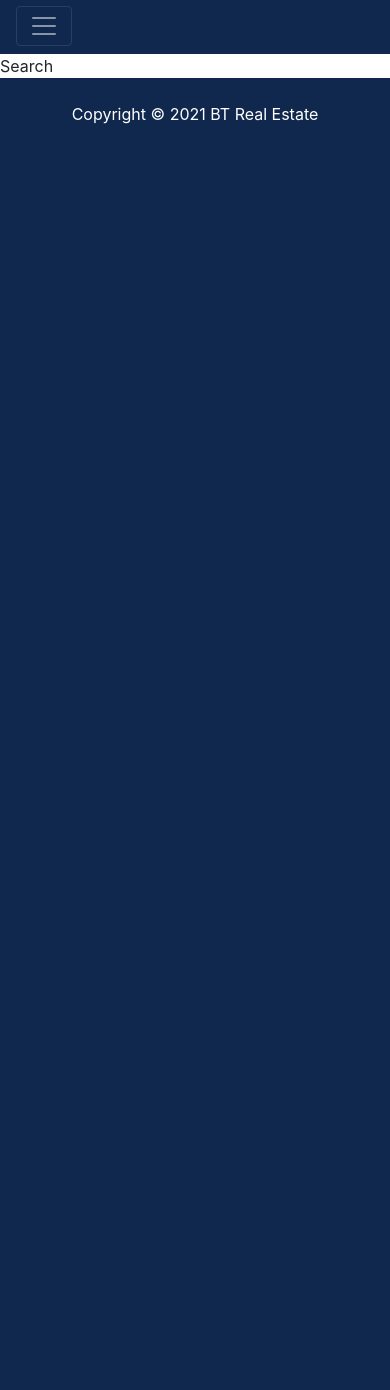
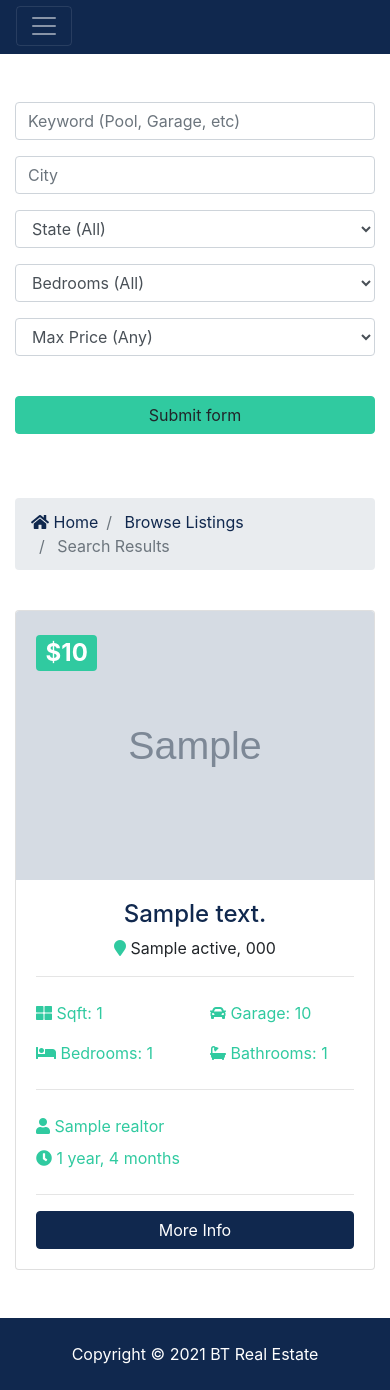
Before and after one commit to brandnpatterson/btre_project, a Django app: page /listings/search in a window 390 px wide; the page is wider, and only the part inside the window is pictured. Shown: the part 1020-2410 px from the top of that part. Before the commit the page ends 1144 px from the top of that part, so only its background shows below. Run offline with Django 3.2, Linux system fonts and the light colour scheme; tables that the repository leaves empty hold one stand-in row (values such as "Sample post"); grey boxes marked "Sample" are stand-in pictures; some libraries are stand-ins or nearby versions.

Commit message:
search listings

```diff
--- /dev/null
+++ b/listings/choices.py
@@ -0,0 +1,85 @@
+bedroom_choices = {
+  '1':1,
+  '2':2,
+  '3':3,
+  '4':4,
+  '5':5,
+  '6':6,
+  '7':7,
+  '8':8,
+  '9':9,
+  '10':10
+}
+
+price_choices = {
+  '100000':'$100,000',
+  '200000':'$200,000',
+  '300000':'$300,000',
+  '400000':'$400,000',
+  '500000':'$500,000',
+  '600000':'$600,000',
+  '700000':'$700,000',
+  '800000':'$800,000',
+  '900000':'$900,000',
+  '1000000':'$1M+',
+}
+
+state_choices = {
+    'AK': 'Alaska',
+    'AL': 'Alabama',
+    'AR': 'Arkansas',
+    'AS': 'American Samoa',
+    'AZ': 'Arizona',
+    'CA': 'California',
+    'CO': 'Colorado',
+    'CT': 'Connecticut',
+    'DC': 'District of Columbia',
+    'DE': 'Delaware',
+    'FL': 'Florida',
+    'GA': 'Georgia',
+    'GU': 'Guam',
+    'HI': 'Hawaii',
+    'IA': 'Iowa',
+    'ID': 'Idaho',
+    'IL': 'Illinois',
+    'IN': 'Indiana',
+    'KS': 'Kansas',
+    'KY': 'Kentucky',
+    'LA': 'Louisiana',
+    'MA': 'Massachusetts',
+    'MD': 'Maryland',
+    'ME': 'Maine',
+    'MI': 'Michigan',
+    'MN': 'Minnesota',
+    'MO': 'Missouri',
+    'MP': 'Northern Mariana Islands',
+    'MS': 'Mississippi',
+    'MT': 'Montana',
+    'NA': 'National',
+    'NC': 'North Carolina',
+    'ND': 'North Dakota',
+    'NE': 'Nebraska',
+    'NH': 'New Hampshire',
+    'NJ': 'New Jersey',
+    'NM': 'New Mexico',
+    'NV': 'Nevada',
+    'NY': 'New York',
+    'OH': 'Ohio',
+    'OK': 'Oklahoma',
+    'OR': 'Oregon',
+    'PA': 'Pennsylvania',
+    'PR': 'Puerto Rico',
+    'RI': 'Rhode Island',
+    'SC': 'South Carolina',
+    'SD': 'South Dakota',
+    'TN': 'Tennessee',
+    'TX': 'Texas',
+    'UT': 'Utah',
+    'VA': 'Virginia',
+    'VI': 'Virgin Islands',
+    'VT': 'Vermont',
+    'WA': 'Washington',
+    'WI': 'Wisconsin',
+    'WV': 'West Virginia',
+    'WY': 'Wyoming'
+}
--- a/listings/views.py
+++ b/listings/views.py
@@ -1,6 +1,7 @@
 from django.shortcuts import get_object_or_404, render
 from .models import Listing
 from django.core.paginator import EmptyPage, PageNotAnInteger, Paginator
+from .choices import price_choices, bedroom_choices, state_choices
 
 def index(request):
     listings = Listing.objects.order_by('-list_date').filter(is_published=True)
@@ -23,4 +24,44 @@ def listing(request, listing_id):
     return render(request, 'listings/listing.html', context)
 
 def search(request):
-    return render(request, 'listings/search.html')
+    queryset_list = Listing.objects.order_by('-list_date')
+
+    # keywords
+    if 'keywords' in request.GET:
+        keywords = request.GET['keywords']
+        if keywords:
+            queryset_list = queryset_list.filter(description__icontains=keywords)
+
+    # city
+    if 'city' in request.GET:
+        city = request.GET['city']
+        if city:
+            queryset_list = queryset_list.filter(city__iexact=city)
+
+    # state
+    if 'state' in request.GET:
+        state = request.GET['state']
+        if state:
+            queryset_list = queryset_list.filter(state__iexact=state)
+
+    # bedrooms
+    if 'bedrooms' in request.GET:
+        bedrooms = request.GET['bedrooms']
+        if bedrooms:
+            queryset_list = queryset_list.filter(bedrooms__lte=bedrooms)
+
+    # price
+    if 'price' in request.GET:
+        price = request.GET['price']
+        if price:
+            queryset_list = queryset_list.filter(price__lte=price)
+
+    context = {
+        'listings': queryset_list,
+        'bedroom_choices': bedroom_choices,
+        'price_choices': price_choices,
+        'state_choices': state_choices,
+        'values': request.GET
+    }
+
+    return render(request, 'listings/search.html', context)
--- a/templates/admin/base_site.html
+++ b/templates/admin/base_site.html
@@ -3,7 +3,7 @@
 
 {% block branding %}
 <h1 id="head">
-    <img src="{% static 'img/logo.png' %}" alt="BT Real Estate" class="brand-img" height="50" width="80" /> Admin area
+    <a href="/"><img src="{% static 'img/logo.png' %}" alt="BT Real Estate" class="brand-img" height="50" width="80" /></a> Admin area
 </h1>
 {% endblock branding %}
 
--- a/templates/listings/search.html
+++ b/templates/listings/search.html
@@ -1,5 +1,49 @@
 {% extends 'base.html' %}
 
 {% block content %}
-Search
+<section id="showcase-inner" class="showcase-search text-white py-5">
+	<div class="container">
+		<div class="row text-center">
+			<div class="col-md-12">
+				<div class="search">
+					{% include 'partials/search_form.html' with bedroom_choices=bedroom_choices price_choices=price_choices state_choices=state_choices value=values %}
+				</div>
+			</div>
+		</div>
+	</div>
+</section>
+
+<!-- Breadcrumb -->
+<section id="bc" class="mt-3">
+	<div class="container">
+		<nav aria-label="breadcrumb">
+			<ol class="breadcrumb">
+				<li class="breadcrumb-item">
+					<a href="/"><i class="fas fa-home"></i> Home</a>
+				</li>
+				<li class="breadcrumb-item">
+					<a href="{% url 'listings' %}">Browse Listings</a>
+				</li>
+				<li class="breadcrumb-item active"> Search Results</li>
+			</ol>
+		</nav>
+	</div>
+</section>
+
+<!-- Listings -->
+<section id="listings" class="py-4">
+	<div class="container">
+		<div class="row">
+			{% if listings %}
+                {% for listing in listings %}
+                    {% include 'partials/listing_card.html' with listing=listing %}
+                {% endfor %}
+            {% else %}
+            <div class="col-md-12">
+                <p>No listings available</p>
+            </div>
+            {% endif %}
+		</div>
+	</div>
+</section>
 {% endblock %}
--- a/templates/partials/search_form.html
+++ b/templates/partials/search_form.html
@@ -1,68 +1,20 @@
-<form action="search.html">
+<form action="{% url 'search' %}">
     <div class="form-row">
         <div class="col-md-4 mb-3">
             <label class="sr-only">Keywords</label>
-            <input type="text" name="keywords" class="form-control" placeholder="Keyword (Pool, Garage, etc)">
+            <input type="text" name="keywords" class="form-control" placeholder="Keyword (Pool, Garage, etc)" value="{{ values.keywords }}">
         </div>
         <div class="col-md-4 mb-3">
             <label class="sr-only">City</label>
-            <input type="text" name="city" class="form-control" placeholder="City">
+            <input type="text" name="city" class="form-control" placeholder="City" value="{{ values.city }}">
         </div>
         <div class="col-md-4 mb-3">
             <label class="sr-only">State</label>
             <select name="state" class="form-control">
                 <option selected="true" disabled="disabled">State (All)</option>
-                <option value="AL">Alabama</option>
-                <option value="AK">Alaska</option>
-                <option value="AZ">Arizona</option>
-                <option value="AR">Arkansas</option>
-                <option value="CA">California</option>
-                <option value="CO">Colorado</option>
-                <option value="CT">Connecticut</option>
-                <option value="DE">Delaware</option>
-                <option value="DC">District Of Columbia</option>
-                <option value="FL">Florida</option>
-                <option value="GA">Georgia</option>
-                <option value="HI">Hawaii</option>
-                <option value="ID">Idaho</option>
-                <option value="IL">Illinois</option>
-                <option value="IN">Indiana</option>
-                <option value="IA">Iowa</option>
-                <option value="KS">Kansas</option>
-                <option value="KY">Kentucky</option>
-                <option value="LA">Louisiana</option>
-                <option value="ME">Maine</option>
-                <option value="MD">Maryland</option>
-                <option value="MA">Massachusetts</option>
-                <option value="MI">Michigan</option>
-                <option value="MN">Minnesota</option>
-                <option value="MS">Mississippi</option>
-                <option value="MO">Missouri</option>
-                <option value="MT">Montana</option>
-                <option value="NE">Nebraska</option>
-                <option value="NV">Nevada</option>
-                <option value="NH">New Hampshire</option>
-                <option value="NJ">New Jersey</option>
-                <option value="NM">New Mexico</option>
-                <option value="NY">New York</option>
-                <option value="NC">North Carolina</option>
-                <option value="ND">North Dakota</option>
-                <option value="OH">Ohio</option>
-                <option value="OK">Oklahoma</option>
-                <option value="OR">Oregon</option>
-                <option value="PA">Pennsylvania</option>
-                <option value="RI">Rhode Island</option>
-                <option value="SC">South Carolina</option>
-                <option value="SD">South Dakota</option>
-                <option value="TN">Tennessee</option>
-                <option value="TX">Texas</option>
-                <option value="UT">Utah</option>
-                <option value="VT">Vermont</option>
-                <option value="VA">Virginia</option>
-                <option value="WA">Washington</option>
-                <option value="WV">West Virginia</option>
-                <option value="WI">Wisconsin</option>
-                <option value="WY">Wyoming</option>
+                {% for key, value in state_choices.items %}
+                    <option value="{{ key }}" {% if key == values.state %}selected{% endif %}>{{ value }}</option>
+                {% endfor %}
             </select>
         </div>
     </div>
@@ -71,31 +23,17 @@
             <label class="sr-only">Bedrooms</label>
             <select name="bedrooms" class="form-control">
                 <option selected="true" disabled="disabled">Bedrooms (All)</option>
-                <option>1</option>
-                <option>2</option>
-                <option>3</option>
-                <option>4</option>
-                <option>5</option>
-                <option>6</option>
-                <option>7</option>
-                <option>8</option>
-                <option>9</option>
-                <option>10</option>
+                {% for key, value in bedroom_choices.items %}
+                    <option value="{{ key }}" {% if key == values.bedrooms %}selected{% endif %}>{{ value }}</option>
+                {% endfor %}
             </select>
         </div>
         <div class="col-md-6 mb-3">
-            <select class="form-control" id="type">
+            <select name="price" class="form-control" id="type">
                 <option selected="true" disabled="disabled">Max Price (Any)</option>
-                <option value="100000">$100,000</option>
-                <option value="200000">$200,000</option>
-                <option value="300000">$300,000</option>
-                <option value="400000">$400,000</option>
-                <option value="500000">$500,000</option>
-                <option value="600000">$600,000</option>
-                <option value="700000">$700,000</option>
-                <option value="800000">$800,000</option>
-                <option value="900000">$900,000</option>
-                <option value="1000000">$1M+</option>
+                {% for key, value in price_choices.items %}
+                    <option value="{{ key }}" {% if key == values.price %}selected{% endif %}>{{ value }}</option>
+                {% endfor %}
             </select>
         </div>
     </div>
```
Also changed, not shown: btre/static/css/admin.css (+11 -3 lines), pages/views.py (+6 -1 lines), templates/pages/index.html (+4 -4 lines).
